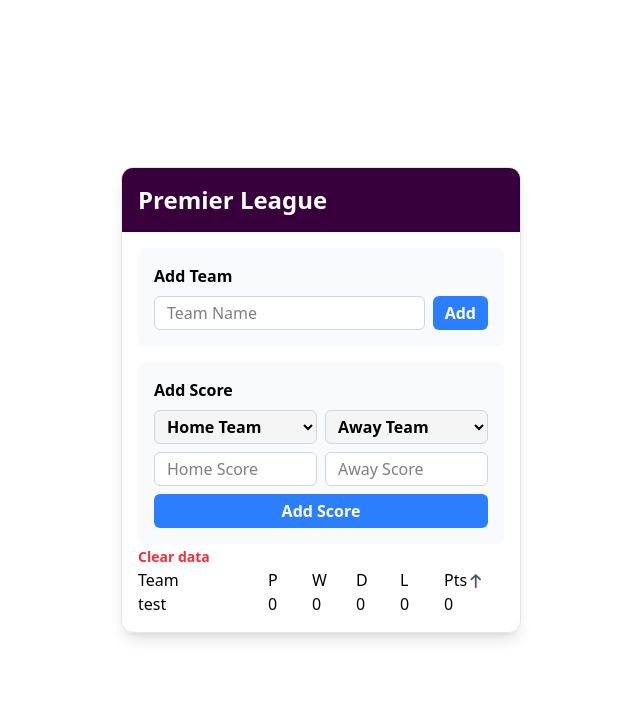
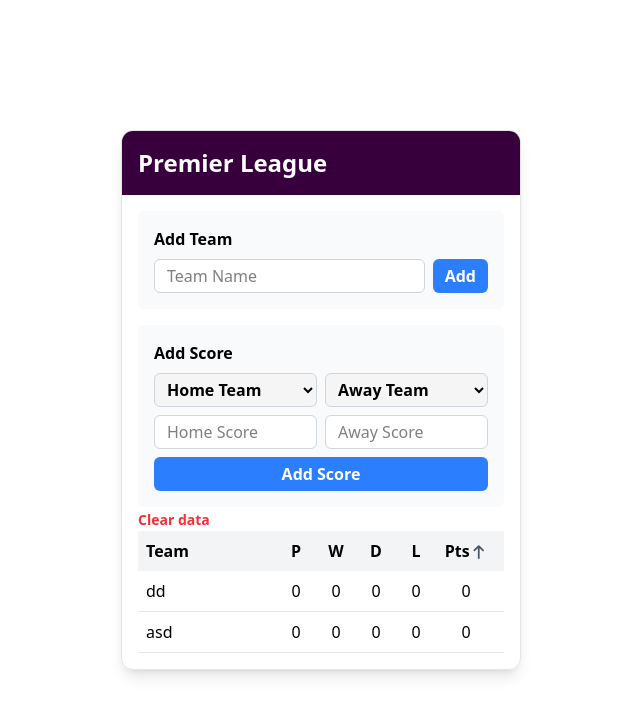
Before and after one commit to vytascepulis/kickertech-frontend-task, a React (Vite) app: page / in a window 1280 px wide. Shown: the top 716 px of the page, without its empty margins (319-959 px from the left). Built offline with nearby package versions, Linux system fonts and the light colour scheme; data requests are answered from the project's data file.

Commit message:
PremierLeague <Table style

```diff
--- a/db.json
+++ b/db.json
@@ -1,8 +1,13 @@
 {
   "premierLeagueTeams": [
     {
-      "id": "8f973ba2-bbb3-4ad4-ad75-62545490dc55",
-      "name": "test",
+      "id": "595ad221-67a8-4212-b8d3-f7a9e3c7bc64",
+      "name": "asd",
+      "matchesHistory": []
+    },
+    {
+      "id": "8fcc4298-6d65-4c72-9fae-42ffb937512f",
+      "name": "dd",
       "matchesHistory": []
     }
   ]
--- a/src/components/Table/index.tsx
+++ b/src/components/Table/index.tsx
@@ -16,7 +16,6 @@
 }
 
 const rowClassName = 'flex flex-row w-full';
-const colClassName = '';
 
 const Table = <T,>({ columns, data, options }: Props<T>) => {
   const [sort, setSort] = useState<SortOptions<T> | undefined>(
@@ -46,13 +45,13 @@
 
   return (
     <div className='overflow-x-auto'>
-      <div className={rowClassName}>
+      <div className={twMerge(rowClassName, options?.headerClassName)}>
         {columns.map((column) => (
           <button
             key={column.key as string}
             onClick={() => onSort(column)}
             style={{ minWidth: `${column.width}px`, flex: 1 }}
-            className='cursor-pointer text-start'
+            className={twMerge('cursor-pointer text-center', column.className)}
           >
             {column.title}
             {renderSortIcon(column)}
@@ -61,7 +60,10 @@
       </div>
       {handleSort(data, columns, sort).map((item, idx) => {
         return (
-          <div key={idx} className={rowClassName}>
+          <div
+            key={idx}
+            className={twMerge(rowClassName, options?.rowClassName)}
+          >
             {columns.map((column) => {
               const value = column.render
                 ? column.render(item)
@@ -70,8 +72,8 @@
               return (
                 <div
                   key={`${column.key as string}-${idx}`}
-                  className={twMerge(colClassName)}
                   style={{ minWidth: `${column.width}px`, flex: 1 }}
+                  className={twMerge('text-center', column.className)}
                 >
                   {value}
                 </div>
--- a/src/components/Table/types.ts
+++ b/src/components/Table/types.ts
@@ -4,6 +4,7 @@
   key: keyof T;
   render?: (row: T) => React.ReactNode;
   sortable?: boolean;
+  className?: string;
 }
 
 export interface SortOptions<T> {
@@ -13,4 +14,6 @@
 
 export interface TableOptions<T> {
   defaultSort?: SortOptions<T>;
+  headerClassName?: string;
+  rowClassName?: string;
 }
--- a/src/containers/PremierLeague/ScoreTable.tsx
+++ b/src/containers/PremierLeague/ScoreTable.tsx
@@ -7,7 +7,13 @@
 import ErrorMessage from 'components/ErrorMessage';
 
 const columns: Column<TablePlayingEntity>[] = [
-  { title: 'Team', key: 'name', width: 130, sortable: true },
+  {
+    title: 'Team',
+    key: 'name',
+    width: 130,
+    sortable: true,
+    className: 'text-start',
+  },
   { title: 'P', key: 'matchesPlayed', width: 40, sortable: true },
   { title: 'W', key: 'wins', width: 40, sortable: true },
   { title: 'D', key: 'draws', width: 40, sortable: true },
@@ -22,6 +28,9 @@
 
 const tableOptions: TableOptions<TablePlayingEntity> = {
   defaultSort: { field: 'points', order: 'asc' },
+  headerClassName: 'bg-gray-100 p-2 font-semibold',
+  rowClassName:
+    'p-2 border-b border-gray-200 transition-colors hover:bg-gray-50',
 };
 
 const ScoreTable = () => {
```
